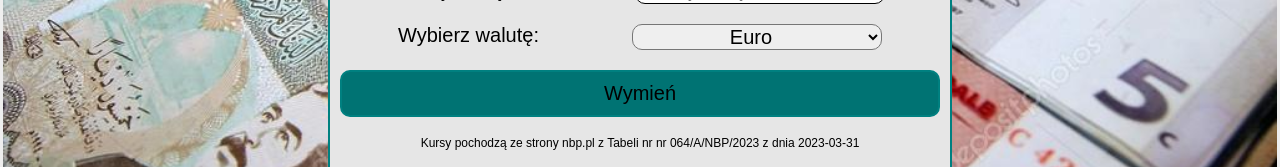
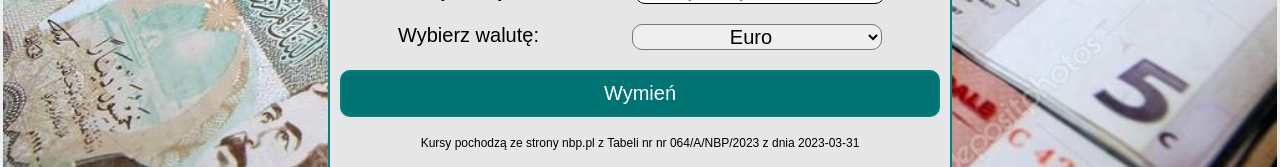
Before and after one commit to MarcinBialek1983/currency-cornverter-react, a React (Create React App) app: page / in a window 1280 px wide. Shown: the part 496-663 px from the top of the page. Built offline with nearby package versions, Linux system fonts and the light colour scheme.

Commit message:
chcenged color on button text

```diff
--- a/src/FildsetExchange/Form/style.css
+++ b/src/FildsetExchange/Form/style.css
@@ -26,7 +26,7 @@
     font-size: 20px;
     width: 100%;
     border: 2px solid teal;
-    color:black;
+    color: white;
 }
 
 .form__button:hover{
```
